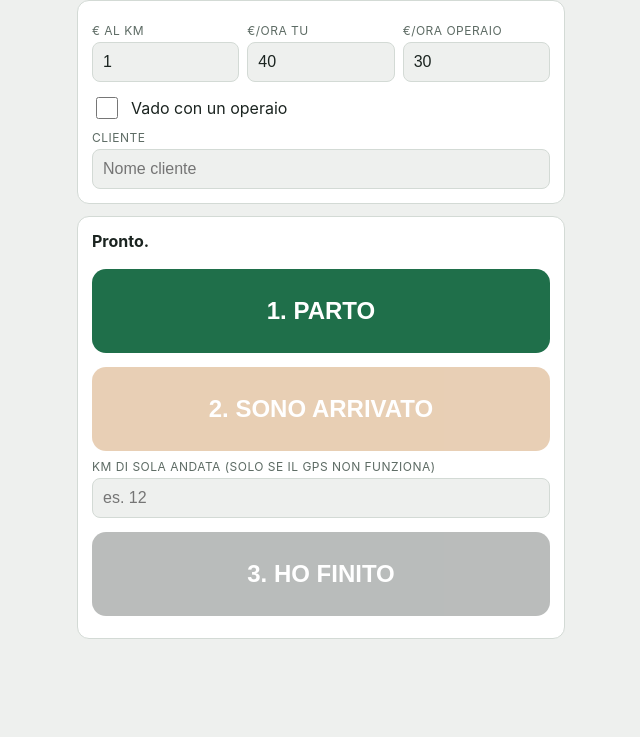
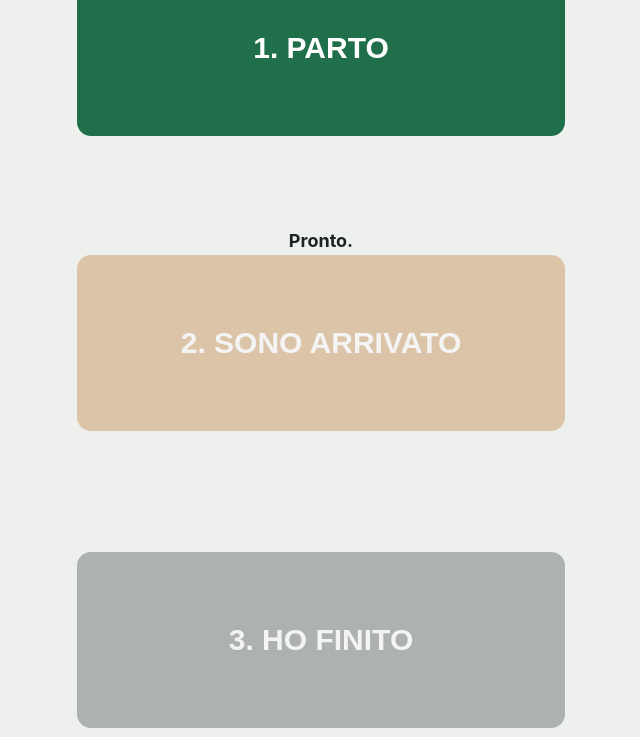
Before and after one commit to Ginofalegnameria/preventivatore-uscite, a plain HTML site: page index.html in a window 1280 px wide. Shown: the part 56-793 px from the top of the page, without its empty margins (319-959 px from the left). Drawn offline with Linux system fonts and the light colour scheme.

Commit message:
Add files via upload

```diff
--- a/index.html
+++ b/index.html
@@ -27,7 +27,10 @@ button.b2{background:var(--mid)}
 button.b3{background:var(--end);color:var(--endfg)}
 button.ghost{background:transparent;color:var(--fg);border:1px solid var(--line);font-size:17px;padding:14px;min-height:56px}
 button:disabled{opacity:.3;cursor:default}
-#stato{font-weight:700;margin-bottom:4px}
+#stato{font-weight:700;margin-bottom:4px;text-align:center;font-size:18px}
+.tasti{display:flex;flex-direction:column;justify-content:space-between;min-height:calc(100vh - 32px);min-height:calc(100dvh - 32px - env(safe-area-inset-top,0px) - env(safe-area-inset-bottom,0px));background:transparent;border:0;padding:0}
+.tasti button{min-height:22vh;font-size:30px;margin:0}
+.tasti .note{text-align:center;min-height:20px}
 .note{font-size:13px;color:var(--mut);line-height:1.5;margin-top:8px}
 .tot{font-size:40px;font-weight:700;text-align:center;margin:4px 0 10px}
 table{width:100%;border-collapse:collapse;font-size:15px}
@@ -38,27 +41,27 @@ td:last-child{text-align:right}
 </head>
 <body>
 
-<h1>Preventivatore Intervento</h1>
+<section class="tasti">
+  <button id="bParti">1. PARTO</button>
+  <div>
+    <div id="stato">Pronto.</div>
+    <button class="b2" id="bArrivo" disabled>2. SONO ARRIVATO</button>
+    <div class="note" id="live"></div>
+  </div>
+  <button class="b3" id="bFine" disabled>3. HO FINITO</button>
+</section>
 
 <section>
-  <div class="row">
+  <div class="row" hidden>
     <div><label for="tKm">€ al km</label><input type="number" id="tKm" value="1" step="0.1" inputmode="decimal"></div>
     <div><label for="tOra">€/ora tu</label><input type="number" id="tOra" value="40" inputmode="decimal"></div>
     <div><label for="tOp">€/ora operaio</label><input type="number" id="tOp" value="30" inputmode="decimal"></div>
   </div>
-  <div class="chk"><input type="checkbox" id="conOp"><label for="conOp">Vado con un operaio</label></div>
+  <div class="chk" style="margin-top:0"><input type="checkbox" id="conOp"><label for="conOp">Vado con un operaio</label></div>
   <label for="cliente">Cliente</label>
   <input type="text" id="cliente" placeholder="Nome cliente">
-</section>
-
-<section>
-  <div id="stato">Pronto.</div>
-  <button id="bParti">1. PARTO</button>
-  <button class="b2" id="bArrivo" disabled>2. SONO ARRIVATO</button>
   <label for="kmMan">Km di sola andata (solo se il GPS non funziona)</label>
   <input type="number" id="kmMan" step="0.1" placeholder="es. 12" inputmode="decimal">
-  <button class="b3" id="bFine" disabled>3. HO FINITO</button>
-  <div class="note" id="live"></div>
 </section>
 
 <section id="res" hidden>
@@ -174,6 +177,7 @@ function mostra() {
   riga('Manodopera tua', eur(cL));
   if (S.conOp) riga('Operaio', eur(cO));
   $('res').hidden = false;
+  $('res').scrollIntoView();
 }
 
 $('tKm').value = S.tKm || 1;
```
